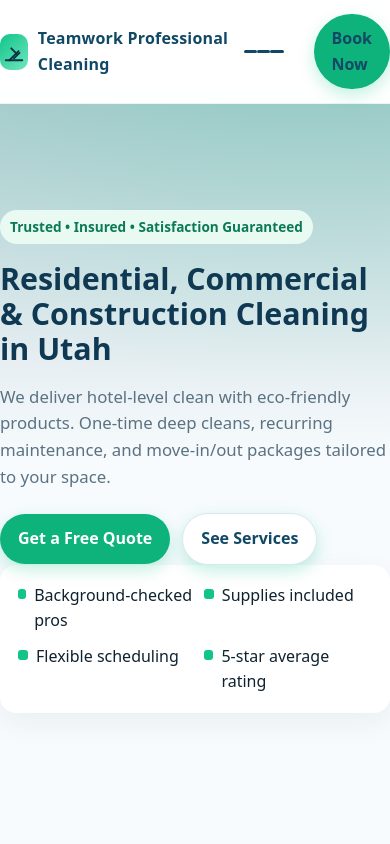
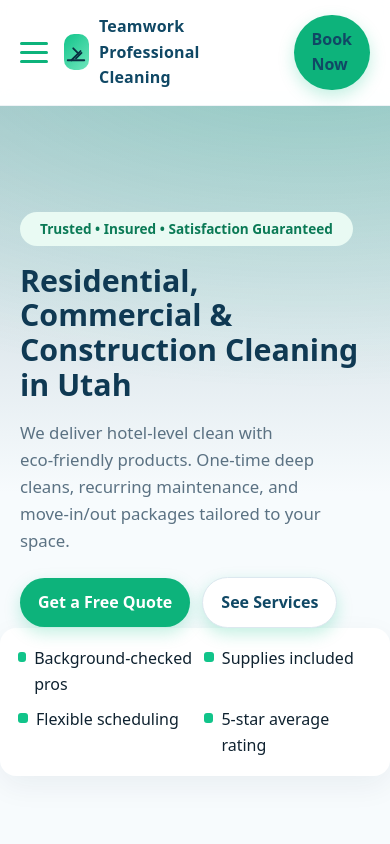
Before and after one commit to ivan926/team-work-professional-cleaning, a plain HTML site: page index.html in a window 390 px wide. Shown: the top 844 px of the page. Drawn offline with Linux system fonts and the light colour scheme.

Commit message:
made changes to button, added padding to different elements so that text would not hug the screen

```diff
--- a/index.html
+++ b/index.html
@@ -197,17 +197,42 @@
     function toggleMenu(){
       const menu = document.getElementById('mobileMenu2');
       const btn = document.querySelector('button.hamburger');
+      if (!menu) return;
       const willShow = !menu.classList.contains('open');
       menu.classList.toggle('open');
       if (btn) btn.setAttribute('aria-expanded', String(willShow));
     }
-    // Close mobile menu on nav click
+
+    // Force-close the mobile menu
     function closeMenu(){
       const menu = document.getElementById('mobileMenu2');
       const btn = document.querySelector('button.hamburger');
+      if (!menu) return;
       menu.classList.remove('open');
       if (btn) btn.setAttribute('aria-expanded', 'false');
     }
+
+    // Close when clicking outside the menu or button
+    document.addEventListener('click', (e) => {
+      const menu = document.getElementById('mobileMenu2');
+      const btn = document.querySelector('button.hamburger');
+      if (!menu) return;
+      const clickedInsideMenu = menu.contains(e.target);
+      const clickedOnButton  = btn && btn.contains(e.target);
+      if (menu.classList.contains('open') && !clickedInsideMenu && !clickedOnButton) {
+        closeMenu();
+      }
+    });
+
+    // Close with Escape key
+    document.addEventListener('keydown', (e) => {
+      if (e.key === 'Escape') closeMenu();
+    });
+
+    // Close when resizing to desktop
+    window.addEventListener('resize', () => {
+      if (window.innerWidth > 850) closeMenu();
+    });
   </script>
   <script>
     // Optional lead webhooks (Zapier/Make/Airtable). Add URLs when ready.
@@ -309,7 +334,7 @@
     <!-- HERO -->
     <section id="home" class="hero">
       <div class="container wrap">
-        <div>
+        <div id="span-tag">
           <span class="tag">Trusted • Insured • Satisfaction Guaranteed</span>
           <h1>Residential, Commercial &amp; Construction Cleaning in Utah</h1>
           <p class="sub">We deliver hotel‑level clean with eco‑friendly products. One‑time deep cleans, recurring maintenance, and move‑in/out packages tailored to your space.</p>
@@ -338,7 +363,8 @@
           <div class="card">
             <div class="icon" aria-hidden="true">🏆</div>
             <h3>Experienced</h3>
-            <p>Hundreds of happy clients and years of proven systems for spotless results.</p>
+            <!-- <p>Hundreds of happy clients and years of proven systems for spotless results.</p> -->
+            <p>Years of proven systems for spotless results.</p>
           </div>
           <div class="card">
             <div class="icon" aria-hidden="true">🌿</div>
@@ -380,11 +406,11 @@
             <h3>Office Cleaning</h3>
             <p>Dust‑free desks, sanitized restrooms, and refreshed break rooms.</p>
           </div>
-          <div class="card">
+          <!-- <div class="card">
             <div class="icon" aria-hidden="true">🪟</div>
             <h3>Window Washing</h3>
             <p>Streak‑free interior/exterior windows for brighter rooms.</p>
-          </div>
+          </div> -->
           <div class="card">
             <div class="icon" aria-hidden="true">🐾</div>
             <h3>Pet‑Friendly</h3>
@@ -394,8 +420,8 @@
       </div>
     </section>
 
-    <!-- TESTIMONIALS -->
-    <section id="testimonials" class="testimonials">
+    <!-- TESTIMONIALS adding google profile in future-->
+    <!-- <section id="testimonials" class="testimonials">
       <div class="container">
         <h2 class="section-h">Happy Clients</h2>
         <div class="t-grid">
@@ -404,7 +430,7 @@
           <blockquote class="quote">“Staff is friendly, on‑time, and detail oriented. 10/10.”<div class="name">— Aisha K.</div></blockquote>
         </div>
       </div>
-    </section>
+    </section> -->
 
     <!-- CONTACT -->
     <section id="contact" class="contact">
@@ -454,7 +480,7 @@
             </div></div>
             <div class="row"><div class="icon" aria-hidden="true">📞</div><div>
               <a href="tel:+13854727002">(385) 472-7002</a><br/>
-              <a href="mailto:arnaldo.arriola@teamworkcleaners.com">arnaldo.arriola@teamworkcleaners.com</a>
+              <a href="mailto:contact@teamworkcleaners.com">arnaldo.arriola@teamworkcleaners.com</a>
             </div></div>
           </aside>
         </div>
--- a/style.css
+++ b/style.css
@@ -19,8 +19,9 @@ img{max-width:100%;display:block}
 .skip:focus{left:16px;top:16px;width:auto;height:auto;background:var(--white);padding:10px 14px;border-radius:10px;box-shadow:var(--shadow)}
 header{position:sticky;top:0;z-index:50;background:rgba(255,255,255,.9);backdrop-filter:blur(8px);border-bottom:1px solid #eef3f6}
 .nav{display:flex;align-items:center;justify-content:space-between;padding:14px 0}
+/* Brand will be injected here */
 .brand{display:flex;align-items:center;gap:10px;font-weight:800;color:var(--blue-700);letter-spacing:.2px}
-.brand .logo{display:grid;place-items:center;width:36px;height:36px;border-radius:10px;background:linear-gradient(135deg,var(--green-500),#70e6bd)}
+.brand .logo{display:grid;place-items:center;width:40px;height:36px;border-radius:10px;background:linear-gradient(135deg,var(--green-500),#70e6bd)}
 .brand .logo svg{width:22px;height:22px;color:#083042}
 .nav a{font-weight:600;text-decoration:none;color:var(--blue-700)}
 .nav .links{display:flex;gap:18px;align-items:center}
@@ -49,6 +50,7 @@ header{position:sticky;top:0;z-index:50;background:rgba(255,255,255,.9);backdrop
   background:var(--blue-700);
   border-radius:2px;
   transition:.2s;
+
 }
 /* Mobile menu */
 .mobile-menu {
@@ -86,9 +88,39 @@ header{position:sticky;top:0;z-index:50;background:rgba(255,255,255,.9);backdrop
 @media (max-width:850px){
   .nav .links{display:none !important}
   .menu{display:none}
-  .hamburger{display:flex}
+  .hamburger{
+    display:flex;
+    flex-direction: column;
+    align-items:center;
+    justify-content:center;
+    position:absolute;
+    left:12px;
+    /* top:25px; */
+    width:44px;
+    height:44px;
+    border:none;               /* no ring */
+    background:transparent;    /* no fill */
+    box-shadow:none;           /* no shadow */
+    margin:0;
+    padding:0;
+    cursor:pointer;
+    z-index:100;
+  }
+  .hamburger span {
+    display:block;
+    width:28px;
+    height:3px;
+    margin:3px 0;
+    background:var(--green-600);
+    border-radius:2px;
+  }
+  .hamburger span:nth-child(2){
+    width:28px; /* same width as top and bottom for uniform hamburger */
+  }
   .nav {
-    flex-wrap:nowrap;
+    position: relative;
+    padding-left: 64px; /* reserve space so brand text doesn't overlap the hamburger */
+    flex-wrap: nowrap;
   }
   .nav .brand {
     flex:1 1 auto;
@@ -97,7 +129,9 @@ header{position:sticky;top:0;z-index:50;background:rgba(255,255,255,.9);backdrop
   .nav .nav-actions {
     display:flex;
     align-items:center;
-    gap:10px;
+    gap:12px;
+    padding-left:20px;
+    padding-right:20px;
   }
   .book-now-mobile {
     display:inline-block;
@@ -119,10 +153,51 @@ header{position:sticky;top:0;z-index:50;background:rgba(255,255,255,.9);backdrop
 .hero::before{content:"";position:absolute;inset:0;z-index:-1;background:radial-gradient(1200px 600px at 80% -10%,rgba(17,196,138,.25),transparent 60%),linear-gradient(180deg,rgba(16,72,101,.25),transparent 50%)}
 .hero .wrap{display:grid;grid-template-columns:1.1fr .9fr;gap:40px;align-items:center;padding:64px 0}
 @media (max-width:900px){.hero .wrap{grid-template-columns:1fr;padding:36px 0}}
-.tag{display:inline-block;padding:6px 10px;border-radius:999px;background:var(--green-100);color:#0b7a56;font-weight:700;font-size:.85rem;margin-bottom:10px}
-h1{font-size:clamp(1.9rem,3.2vw,3.2rem);line-height:1.15;margin:8px 0 14px;color:var(--blue-800)}
-.sub{font-size:1.05rem;color:var(--muted);max-width:55ch}
-.cta{display:flex;gap:12px;align-items:center;margin-top:22px;flex-wrap:wrap}
+.tag{
+  display:inline-block;
+  padding:6px 10px;
+  border-radius:999px;
+  background:var(--green-100);
+  color:#0b7a56;
+  font-weight:700;
+  font-size:.85rem;
+  margin-bottom:10px;
+  padding-left:20px;
+  padding-right:20px;
+  margin-left: 20px;   /* pushes this span away from the left edge */
+  margin-right: 20px;
+}
+
+
+
+.my-div .special {
+  margin-left: 20px;   /* pushes this span away from the left edge */
+  margin-right: 20px;  /* pushes this span away from the right edge */
+}
+h1{
+  font-size:clamp(1.9rem,3.2vw,3.2rem);
+  line-height:1.15;
+  margin:8px 0 14px;
+  color:var(--blue-800);
+  padding-left:20px;
+  padding-right:20px;
+}
+.sub {
+  font-size:1.05rem;
+  color:var(--muted);
+  max-width:55ch;
+  padding-left:20px;
+  padding-right:20px;
+}
+.cta {
+  display:flex;
+  gap:12px;
+  align-items:center;
+  margin-top:22px;
+  flex-wrap:wrap;
+  padding-left:20px;
+  padding-right:20px;
+}
 .cta .ghost{background:var(--white);border:1px solid #dce8ef;color:var(--blue-700)}
 .hero-card{background:var(--white);border-radius:var(--radius);box-shadow:var(--shadow);padding:18px}
 .hero-card ul{list-style:none;padding:0;margin:0;display:grid;grid-template-columns:1fr 1fr;gap:10px}
```
